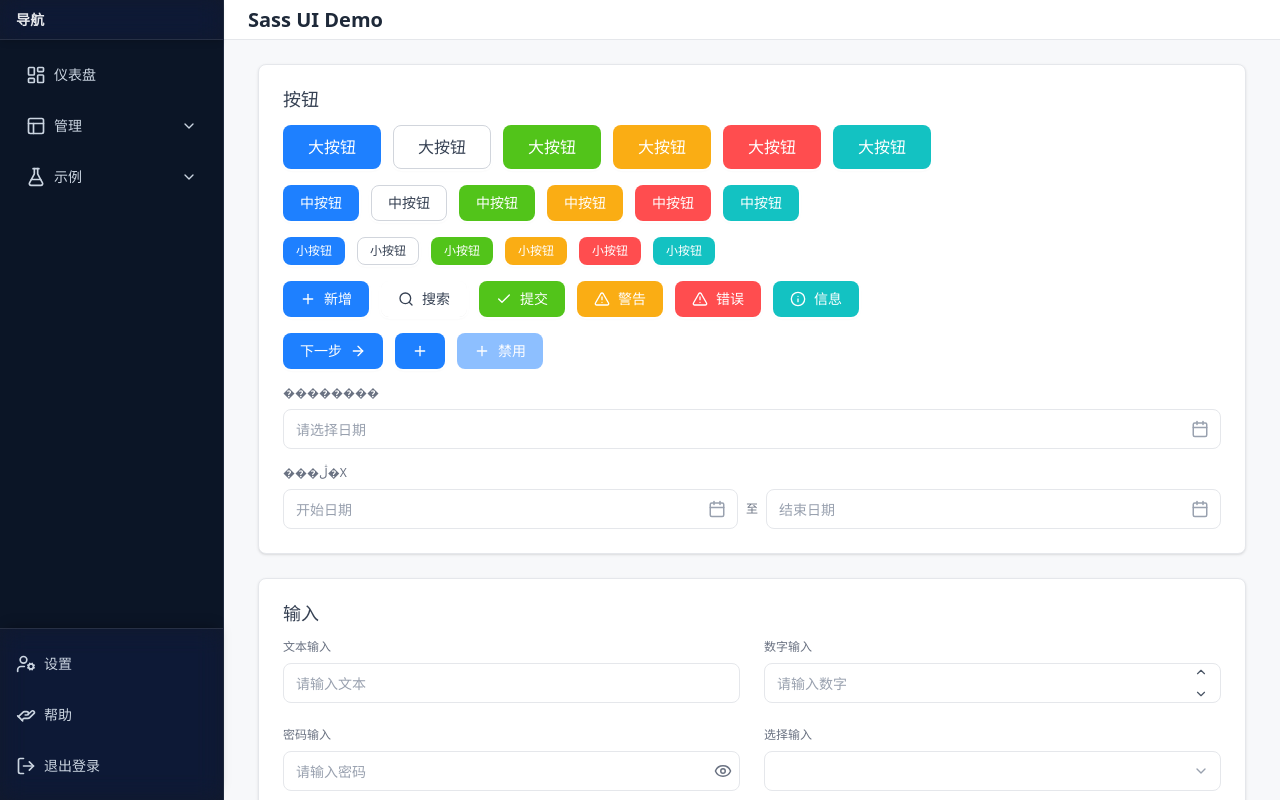
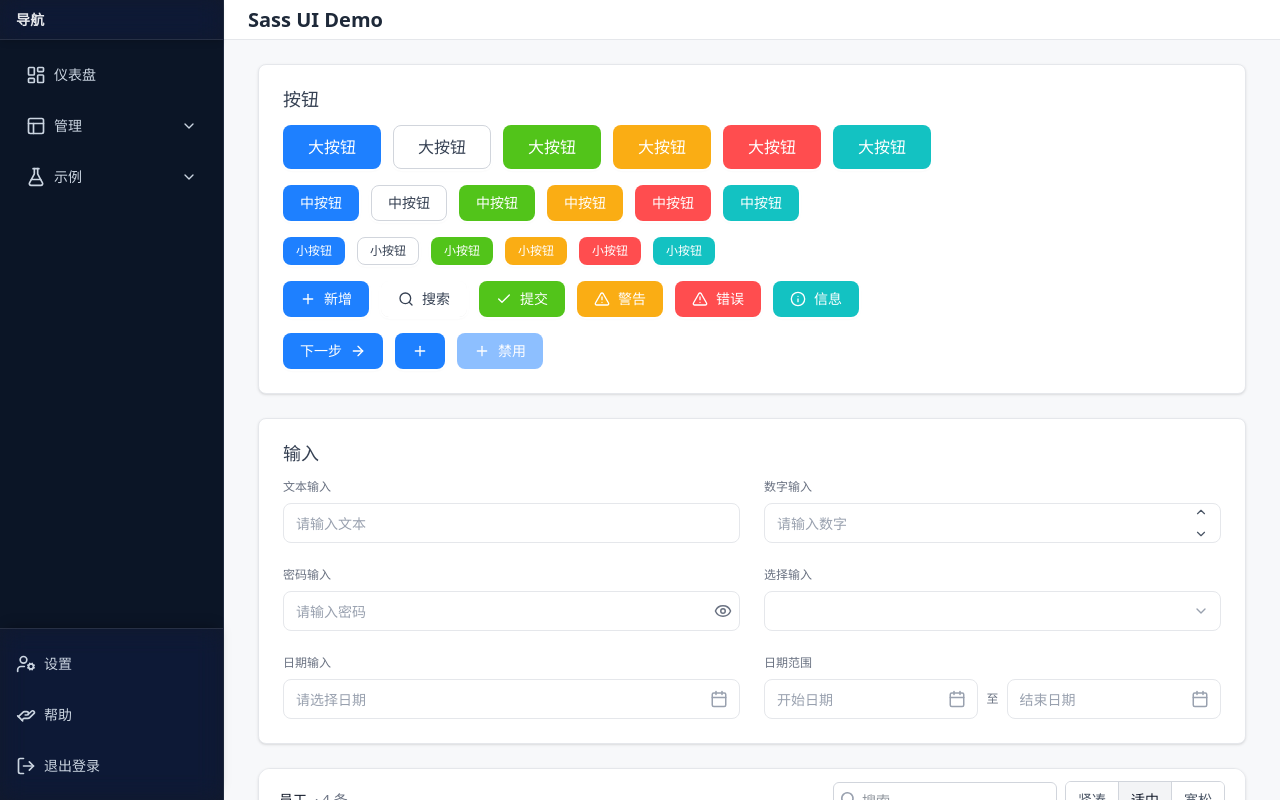
Before and after one commit to zhoumingxuan/sass-ui, a Next.js app: page / in a window 1280 px wide. Built offline with nearby package versions, Linux system fonts and the light colour scheme.

Commit message:
控件和展示页面修改

```diff
--- a/src/app/layout.tsx
+++ b/src/app/layout.tsx
@@ -12,6 +12,9 @@ export default function RootLayout({
 }: Readonly<{ children: React.ReactNode }>) {
   return (
     <html lang="zh">
+      <head>
+        <meta charSet="utf-8" />
+      </head>
       <body className={`antialiased font-sans`}>
         <main>{children}</main>
       </body>
--- a/src/app/page.tsx
+++ b/src/app/page.tsx
@@ -1,10 +1,10 @@
-'use client';
+"use client";
 
-import { useMemo, useState } from 'react';
-import Layout from '@/components/Layout';
-import { menuItems, footerItems } from '@/components/menuItems';
-import Button from '@/components/Button';
-import Card from '@/components/Card';
+import { useMemo, useState } from "react";
+import Layout from "@/components/Layout";
+import { menuItems, footerItems } from "@/components/menuItems";
+import Button from "@/components/Button";
+import Card from "@/components/Card";
 import {
   TextInput,
   NumberInput,
@@ -12,30 +12,30 @@ import {
   SelectInput,
   DateInput,
   DateRangeInput,
-} from '@/components/Input';
-import Table, { Column } from '@/components/Table';
-import Alert from '@/components/Alert';
-import { Plus, Search, Check, AlertTriangle, Info, ArrowRight } from 'lucide-react';
+} from "@/components/Input";
+import Table, { Column } from "@/components/Table";
+import Alert from "@/components/Alert";
+import { Plus, Search, Check, AlertTriangle, Info, ArrowRight } from "lucide-react";
 
 type Row = { name: string; age: number };
 
 export default function Home() {
   const columns: Column<Row>[] = [
-    { key: 'name', title: '姓名', minWidth: 160, sortable: true },
-    { key: 'age', title: '年龄', align: 'right', minWidth: 80, sortable: true },
+    { key: "name", title: "姓名", minWidth: 160, sortable: true },
+    { key: "age", title: "年龄", align: "right", minWidth: 80, sortable: true },
   ];
 
   const rawData: Row[] = [
-    { name: '张三', age: 28 },
-    { name: '李四', age: 32 },
-    { name: '王五', age: 26 },
-    { name: '赵六', age: 30 },
+    { name: "张三", age: 28 },
+    { name: "李四", age: 32 },
+    { name: "王五", age: 26 },
+    { name: "赵六", age: 30 },
   ];
 
   // 搜索 / 排序 / 分页
-  const [query, setQuery] = useState('');
-  const [sortKey, setSortKey] = useState<keyof Row>('age');
-  const [sortDirection, setSortDirection] = useState<'asc' | 'desc'>('asc');
+  const [query, setQuery] = useState("");
+  const [sortKey, setSortKey] = useState<keyof Row>("age");
+  const [sortDirection, setSortDirection] = useState<"asc" | "desc">("asc");
   const [page, setPage] = useState(1);
   const [pageSize, setPageSize] = useState(2);
 
@@ -49,10 +49,10 @@ export default function Home() {
     base.sort((a, b) => {
       const av = a[sortKey];
       const bv = b[sortKey];
-      if (typeof av === 'number' && typeof bv === 'number') {
-        return sortDirection === 'asc' ? av - bv : bv - av;
+      if (typeof av === "number" && typeof bv === "number") {
+        return sortDirection === "asc" ? av - bv : bv - av;
       }
-      return (String(av)).localeCompare(String(bv), 'zh', { numeric: true }) * (sortDirection === 'asc' ? 1 : -1);
+      return String(av).localeCompare(String(bv), "zh", { numeric: true }) * (sortDirection === "asc" ? 1 : -1);
     });
     return base;
   }, [rawData, query, sortKey, sortDirection]);
@@ -63,14 +63,14 @@ export default function Home() {
   // 排序点击逻辑
   const handleSort = (key: keyof Row) => {
     if (key === sortKey) {
-      setSortDirection((d) => (d === 'asc' ? 'desc' : 'asc'));
+      setSortDirection((d) => (d === "asc" ? "desc" : "asc"));
     } else {
       setSortKey(key);
-      setSortDirection('asc');
+      setSortDirection("asc");
     }
   };
 
-  // 搜索 / 页容量变更时回到第 1 页
+  // 搜索 / 页容量变更时回到第1页
   const handleSearch = (v: string) => {
     setQuery(v);
     setPage(1);
@@ -125,8 +125,6 @@ export default function Home() {
             <Button variant="primary" aria-label="新增" icon={<Plus />} />
             <Button variant="primary" icon={<Plus />} disabled>禁用</Button>
           </div>
-          <div className="col-span-12 md:col-span-6"><DateInput label="��������" disabledDate={(d) => d.getDay() === 0 || d.getDay() === 6} /></div>
-          <div className="col-span-12 md:col-span-6"><DateRangeInput label="���ڷ�Χ" disabledDate={(d) => d.getDay() === 0 || d.getDay() === 6} /></div>
         </div>
       </Card>
 
@@ -136,7 +134,7 @@ export default function Home() {
           <div className="col-span-12 md:col-span-6"><NumberInput label="数字输入" placeholder="请输入数字" /></div>
           <div className="col-span-12 md:col-span-6"><PasswordInput label="密码输入" placeholder="请输入密码" /></div>
           <div className="col-span-12 md:col-span-6">
-            <SelectInput label="选择输入" options={[{ value: '', label: '请选择' }, { value: '1', label: '选项1' }]} />
+            <SelectInput label="选择输入" options={[{ value: "", label: "请选择" }, { value: "1", label: "选项1" }]} />
           </div>
           <div className="col-span-12 md:col-span-6"><DateInput label="日期输入" /></div>
           <div className="col-span-12 md:col-span-6"><DateRangeInput label="日期范围" /></div>
--- a/src/components/date/DateRangePicker.tsx
+++ b/src/components/date/DateRangePicker.tsx
@@ -97,15 +97,27 @@ export default function DateRangePicker({ label, helper, start, end, defaultStar
       }
       return found ? formatISO(found) : undefined;
     };
-    let s1 = adjust(ns);
-    let e1 = adjust(ne);
-    if (s1 && e1) {
-      const sd = parseISO(s1)!;
-      const ed = parseISO(e1)!;
-      if (sd > ed) { const tmp = s1; s1 = e1; e1 = tmp; }
+    // Proposed next values after constraint adjustment
+    let nextS = adjust(ns);
+    let nextE = adjust(ne);
+    const curS = sv; const curE = ev;
+    const sChanged = nextS !== curS;
+    const eChanged = nextE !== curE;
+    // Enforce start <= end without swapping sides (prevents focus jump)
+    if (sChanged && !eChanged && nextS && curE && parseISO(nextS)! > parseISO(curE)!) {
+      nextE = undefined; // user changed start beyond end → clear end
     }
-    if (!isControlled) { setS(s1); setE(e1); }
-    onChange?.(s1, e1);
+    if (eChanged && !sChanged && nextE && curS && parseISO(nextE)! < parseISO(curS)!) {
+      nextS = undefined; // user changed end before start → clear start
+    }
+    const finalS = sChanged ? nextS : curS;
+    const finalE = eChanged ? nextE : curE;
+    // 非受控：仅更新发生改变的一侧，避免一次性双 set 造成闪烁
+    if (!isControlled) {
+      if (sChanged && finalS !== s) setS(finalS);
+      if (eChanged && finalE !== e) setE(finalE);
+    }
+    onChange?.(finalS, finalE);
   };
 
   /**
@@ -247,7 +259,7 @@ export default function DateRangePicker({ label, helper, start, end, defaultStar
               <Calendar
                 month={left}
                 rangeStart={sDate}
-                rangeEnd={active === 'start' ? undefined : eDate}
+                rangeEnd={eDate}
                 min={parseISO(min)}
                 max={parseISO(max)}
                 disabledDate={disabledDate}
@@ -296,7 +308,7 @@ export default function DateRangePicker({ label, helper, start, end, defaultStar
               <Calendar
                 month={right}
                 rangeStart={sDate}
-                rangeEnd={active === 'start' ? undefined : eDate}
+                rangeEnd={eDate}
                 min={parseISO(min)}
                 max={parseISO(max)}
                 disabledDate={disabledDate}
```
